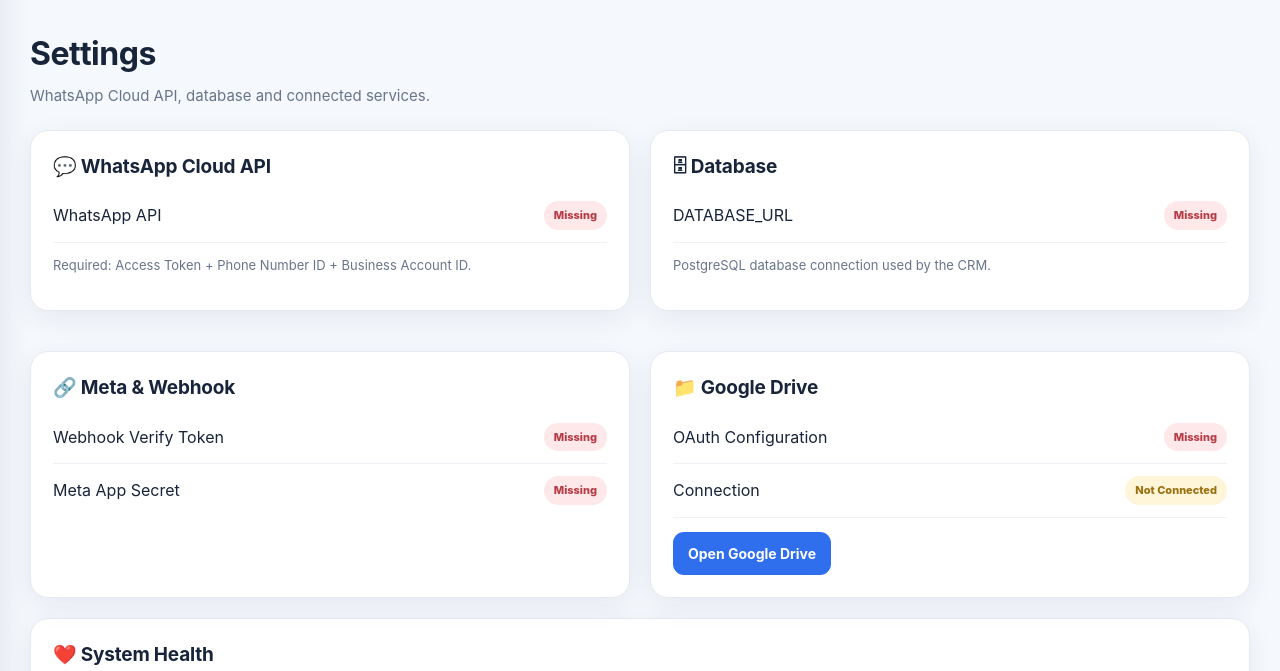
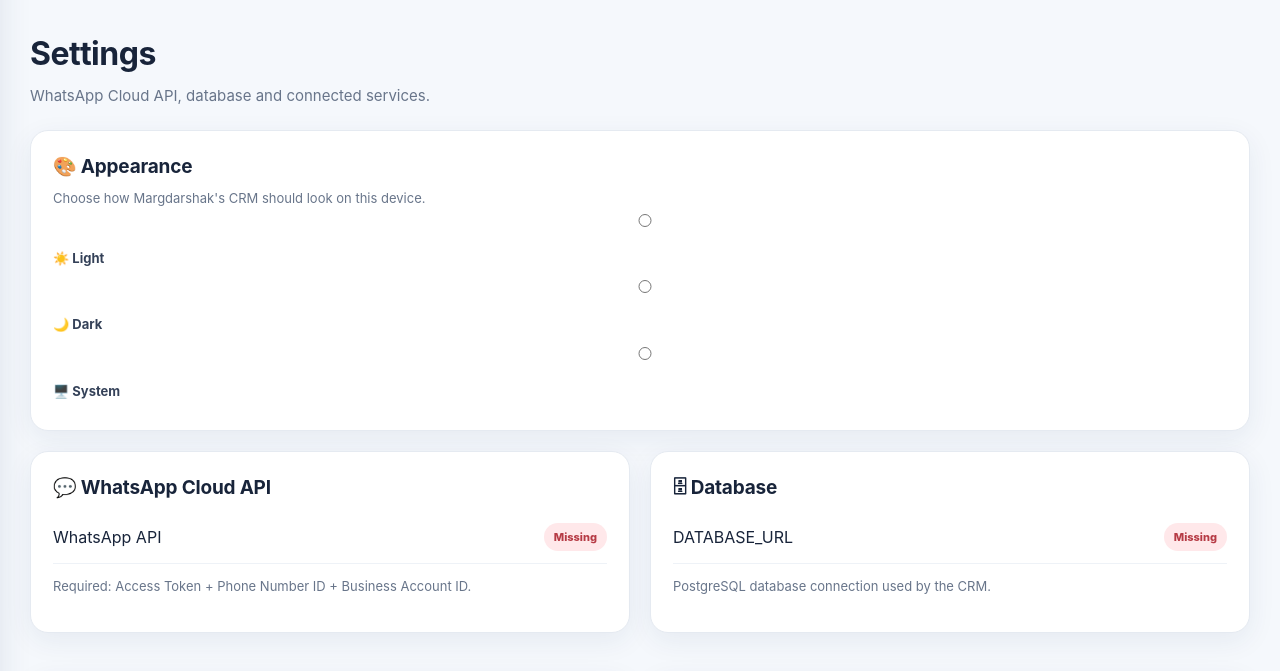
Before and after one commit to Margdarshak-india/deepaks-crm, a Flask app: page /settings in a window 1280 px wide. Shown: the part 72-743 px from the top of the page. Run offline with Flask 3, Linux system fonts and the light colour scheme; some libraries are stand-ins or nearby versions.

Commit message:
Update settings.html

```diff
--- a/templates/settings.html
+++ b/templates/settings.html
@@ -1,6 +1,14 @@
 {% extends "base.html" %}{% block title %}Settings - Margdarshak's CRM{% endblock %}{% block page_name %}Settings{% endblock %}
 {% block content %}
 <div class="heading"><h1>Settings</h1><p>WhatsApp Cloud API, database and connected services.</p></div>
+<div class="card theme-card">
+<div><h2>🎨 Appearance</h2><p class="muted" style="margin:0">Choose how Margdarshak's CRM should look on this device.</p></div>
+<div class="theme-options">
+<div class="theme-option"><input type="radio" id="themeLight" name="theme" value="light" data-theme-option onchange="setTheme(this.value)"><label for="themeLight">☀️ Light</label></div>
+<div class="theme-option"><input type="radio" id="themeDark" name="theme" value="dark" data-theme-option onchange="setTheme(this.value)"><label for="themeDark">🌙 Dark</label></div>
+<div class="theme-option"><input type="radio" id="themeSystem" name="theme" value="system" data-theme-option onchange="setTheme(this.value)"><label for="themeSystem">🖥️ System</label></div>
+</div>
+</div>
 <div class="grid">
 <div class="card"><h2>💬 WhatsApp Cloud API</h2><div class="health-row"><span>WhatsApp API</span><span class="status {% if config_ok %}approved{% else %}failed{% endif %}">{{ 'Configured' if config_ok else 'Missing' }}</span></div><p class="muted">Required: Access Token + Phone Number ID + Business Account ID.</p></div>
 <div class="card"><h2>🗄 Database</h2><div class="health-row"><span>DATABASE_URL</span><span class="status {% if database_configured %}approved{% else %}failed{% endif %}">{{ 'Configured' if database_configured else 'Missing' }}</span></div><p class="muted">PostgreSQL database connection used by the CRM.</p></div>
```
